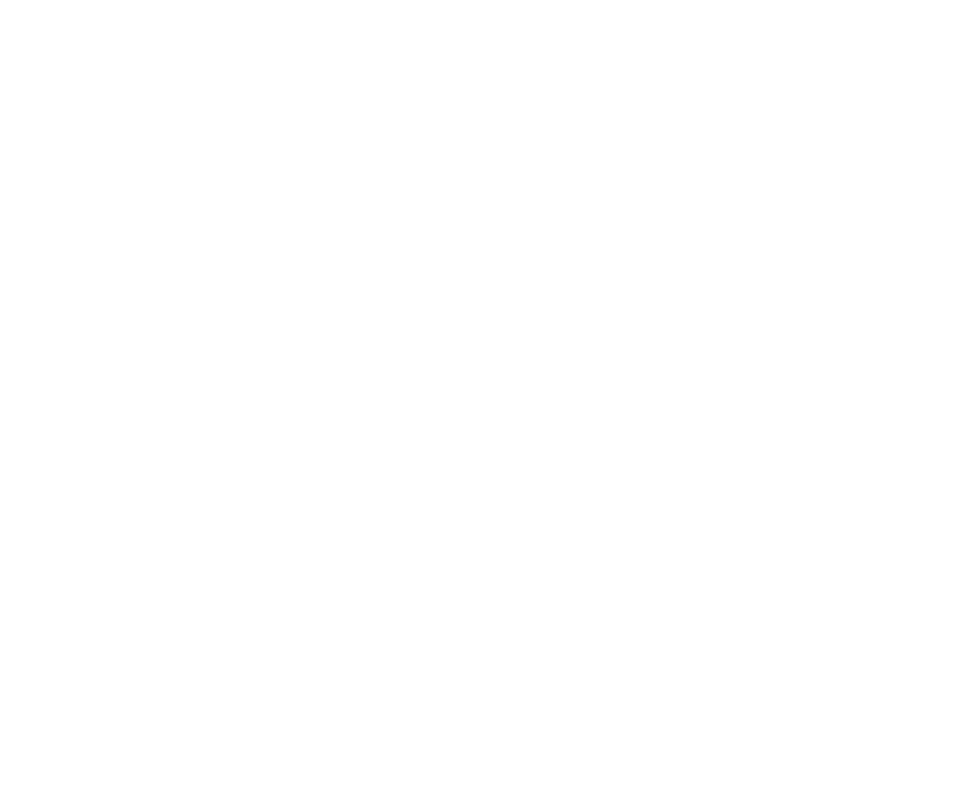
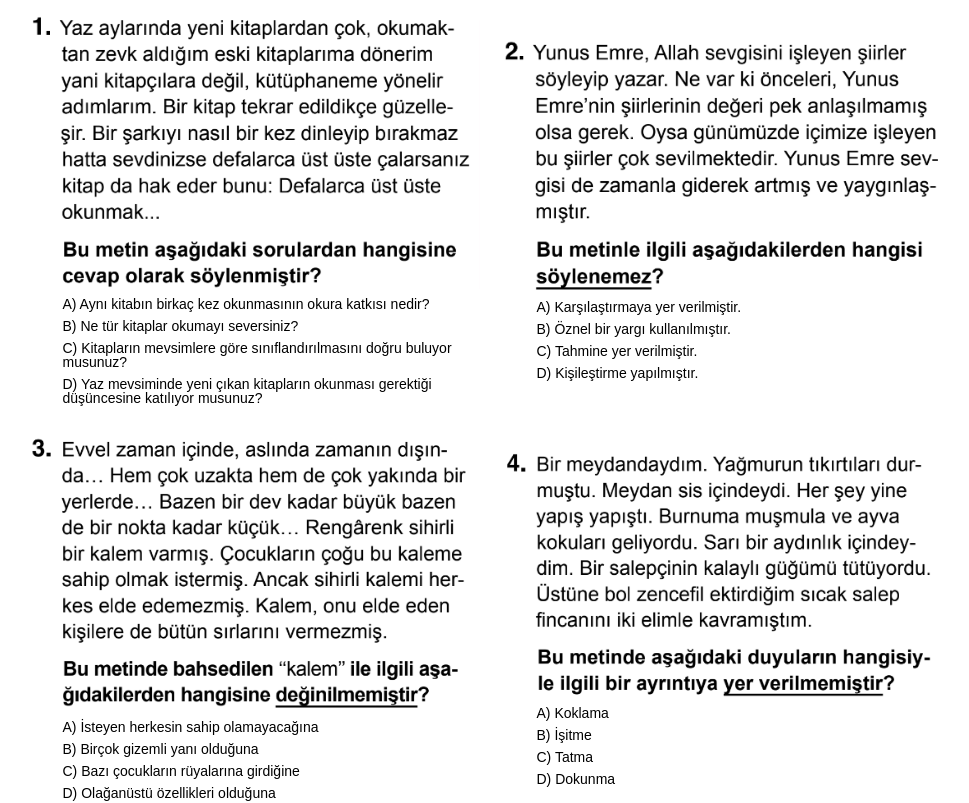
Before and after one commit to merovinjs/quiz-qpp, a React (Vite) app: page /Turk in a window 1280 px wide. Before the commit this address had no page. Shown: the top 803 px of the page, without its empty margins (148-1117 px from the left). Built offline with nearby package versions, Linux system fonts and the light colour scheme.

Commit message:
tmock data added

```diff
--- a/src/App.tsx
+++ b/src/App.tsx
@@ -1,14 +1,16 @@
 import { BrowserRouter as Router, Routes, Route } from "react-router-dom";
 
-import T2020 from "./pages/t2020/T2020";
 import Home from "./pages/home/Home";
+import Turk from "./pages/Turk/Turk";
+import Math from "./pages/Math/Math";
 function App() {
   return (
     <>
       <Router>
         <Routes>
-          <Route path="/t2020" element={<T2020 />}></Route>
+          <Route path="/Turk" element={<Turk />}></Route>
           <Route path="/" element={<Home />}></Route>
+          <Route path="/Math" element={<Math />}></Route>
         </Routes>
       </Router>
     </>
--- /dev/null
+++ b/src/pages/Math/Math.tsx
@@ -0,0 +1,5 @@
+const Math = () => {
+  return <div>Math</div>;
+};
+
+export default Math;
--- a/src/pages/t2020/T2020.tsx
+++ b/src/pages/Turk/Turk.tsx
@@ -1,7 +1,7 @@
 import styles from "./styles.module.css";
 import { quizData } from "../../data/quizdata";
 import Quiz from "../../components/Quiz";
-const T2020 = () => {
+const Turk = () => {
   return (
     <div className={styles.container}>
       <Quiz questions={quizData.questions} />
@@ -9,4 +9,4 @@
   );
 };
 
-export default T2020;
+export default Turk;
```
Also changed, not shown: src/pages/Turk/styles.module.css (renamed from src/pages/t2020/styles.module.css).
